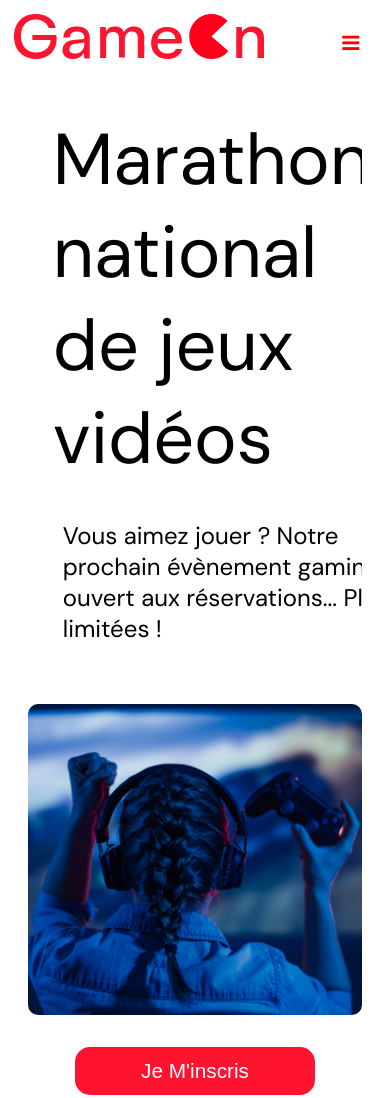
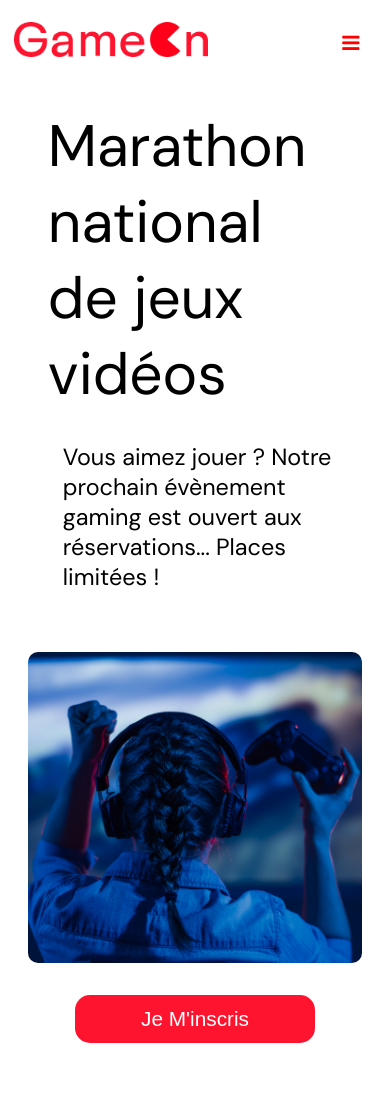
Before and after one commit to Nguyen34070/P4_GameOn, a website: page index.html in a window 390 px wide. Shown: the top 1098 px of the page. Drawn offline with Linux system fonts and the light colour scheme.

Commit message:
mofication

```diff
--- a/CSS/responsive.css
+++ b/CSS/responsive.css
@@ -20,7 +20,7 @@
     }
   }
 
-   @media screen and (max-width: 375px) {
+   @media screen and (max-width: 475px) {
     .topnav a {display: none;}
     .topnav a.icon {
       float: right;
@@ -34,11 +34,15 @@
       justify-content: space-between;
       align-items: center;
     }
-    h1 .hero-headline  {
+    .hero-content .hero-headline {
       padding: 0;
-      font-size: 1em;
+      font-size: 2.5em;
+    }
+    .hero-content .hero-text {
+      width: 280px;
     }
   }
+
   @media screen and (max-width: 800px) {
     .hero-section {
       display: block;
@@ -57,12 +61,12 @@
       display: none;
     }
     .hero-headline {
-      font-size: 4.5rem;
+      font-size: 3em;
       white-space: normal;
     }
     .hero-text {
-      width: unset;
-      font-size: 1.5rem;
+      width: auto;
+      font-size: 1em;
     }
     .hero-img img {
       border-radius: 10px;
--- a/Scripts/formValidation.js
+++ b/Scripts/formValidation.js
@@ -1,5 +1,6 @@
 // récupération des id des inputs
 const inputs = document.querySelectorAll("#first, #last, #email, #birthdate, #quantity, input[name=location] , #checkbox1 ");
+// pour le clique de la soumission du formulaire(l'événement se trouve à la fin du code de cette page)
 const form = document.querySelector("form");
 const inputSubmit = form[form.length -1];
 
```
